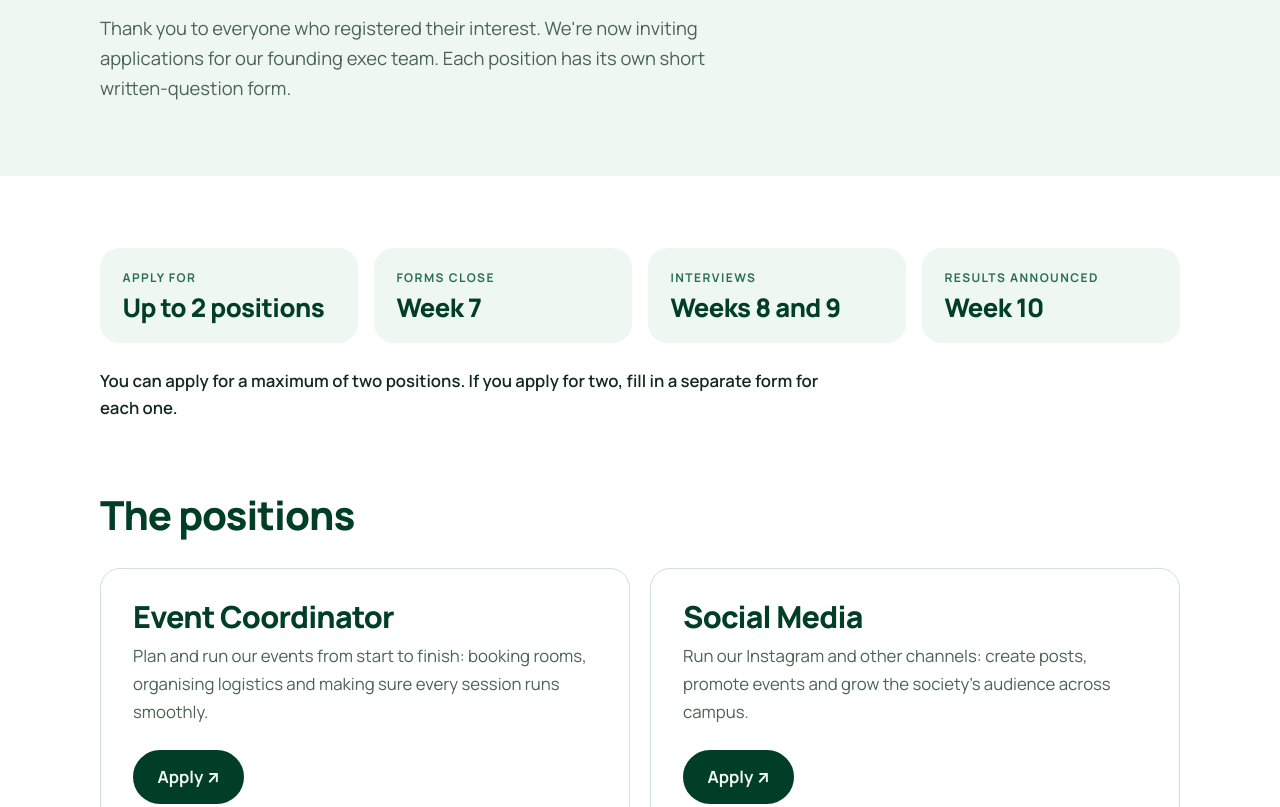
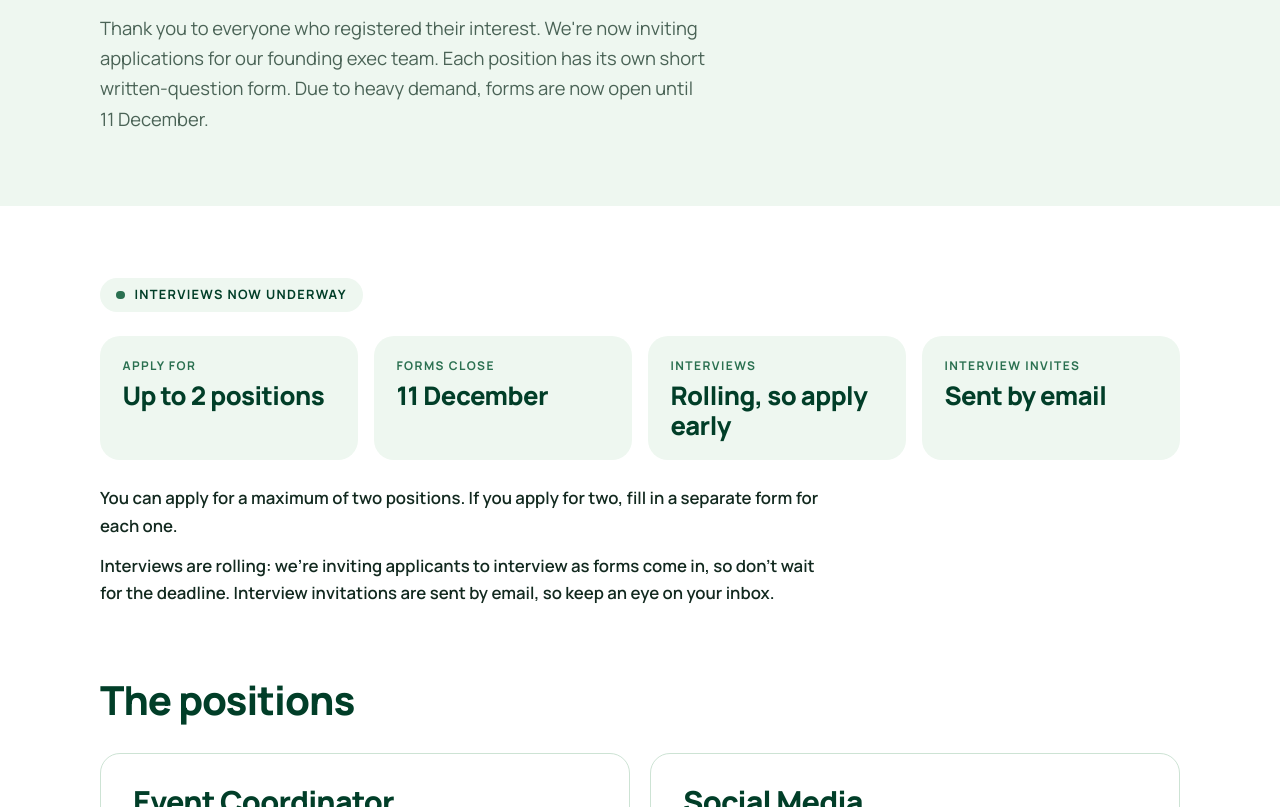
Before and after one commit to safwanakj/warwick-alt-investment-society, a plain HTML site: page apply.html in a window 1280 px wide. Shown: the part 370-1177 px from the top of the page. Drawn offline with Linux system fonts and the light colour scheme.

Commit message:
Extend exec applications to 11 December and note rolling interviews
Co-Authored-By: Claude Opus 5.5 <noreply@anthropic.com>

```diff
--- a/apply.html
+++ b/apply.html
@@ -62,17 +62,20 @@
         <a class="button button-outline button-back" href="index.html"><span aria-hidden="true">&larr;</span> Back to home</a>
         <p class="eyebrow">Exec applications</p>
         <h1 class="section-title">Apply for an exec position.</h1>
-        <p class="section-intro">Thank you to everyone who registered their interest. We're now inviting applications for our founding exec team. Each position has its own short written-question form.</p>
+        <p class="section-intro">Thank you to everyone who registered their interest. We're now inviting applications for our founding exec team. Each position has its own short written-question form. Due to heavy demand, forms are now open until 11 December.</p>
       </div>
     </section>
 
 
     <!-- ====================================================================
          KEY DATES AND RULES
-         Update the weeks here if the timeline changes.
+         Update the dates here if the timeline changes.
          ==================================================================== -->
     <section id="apply" class="section">
       <div class="container">
+
+        <!-- The status label. Delete it once interviews have finished. -->
+        <p class="status-pill"><span class="status-dot" aria-hidden="true"></span>Interviews now underway</p>
 
         <ul class="facts">
           <li class="fact">
@@ -81,19 +84,20 @@
           </li>
           <li class="fact">
             <span class="fact-label">Forms close</span>
-            <span class="fact-value">Week 7</span>
+            <span class="fact-value">11 December</span>
           </li>
           <li class="fact">
             <span class="fact-label">Interviews</span>
-            <span class="fact-value">Weeks 8 and 9</span>
+            <span class="fact-value">Rolling, so apply early</span>
           </li>
           <li class="fact">
-            <span class="fact-label">Results announced</span>
-            <span class="fact-value">Week 10</span>
+            <span class="fact-label">Interview invites</span>
+            <span class="fact-value">Sent by email</span>
           </li>
         </ul>
 
         <p class="apply-note">You can apply for a maximum of two positions. If you apply for two, fill in a separate form for each one.</p>
+        <p class="apply-note">Interviews are rolling: we're inviting applicants to interview as forms come in, so don't wait for the deadline. Interview invitations are sent by email, so keep an eye on your inbox.</p>
 
 
         <!-- ================================================================
--- a/styles.css
+++ b/styles.css
@@ -630,11 +630,18 @@ h1, h2, h3 {
   color: var(--green-dark);
 }
 
+.status-pill + .facts {
+  margin-top: 1.5rem;
+}
+
 .apply-note {
   max-width: 46rem;
   margin: 1.5rem 0 0;
   font-weight: 600;
   color: var(--text);
+}
+.apply-note + .apply-note {
+  margin-top: 0.75rem;
 }
 
 /* The position cards: one column on phones, two on wider screens. */
```
